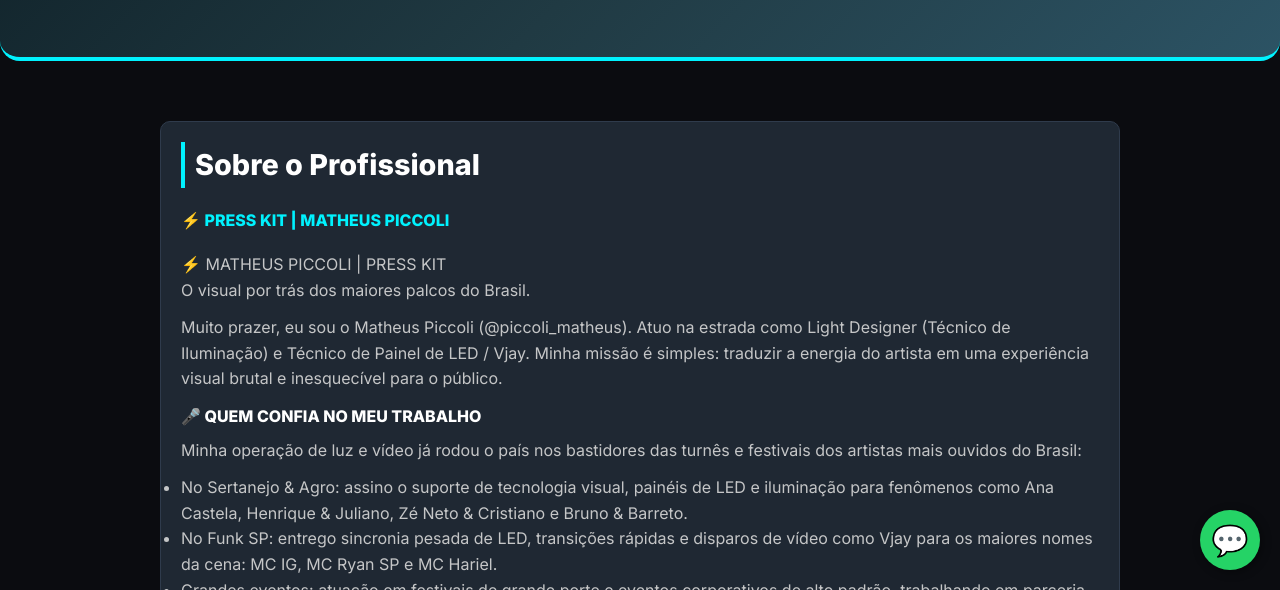
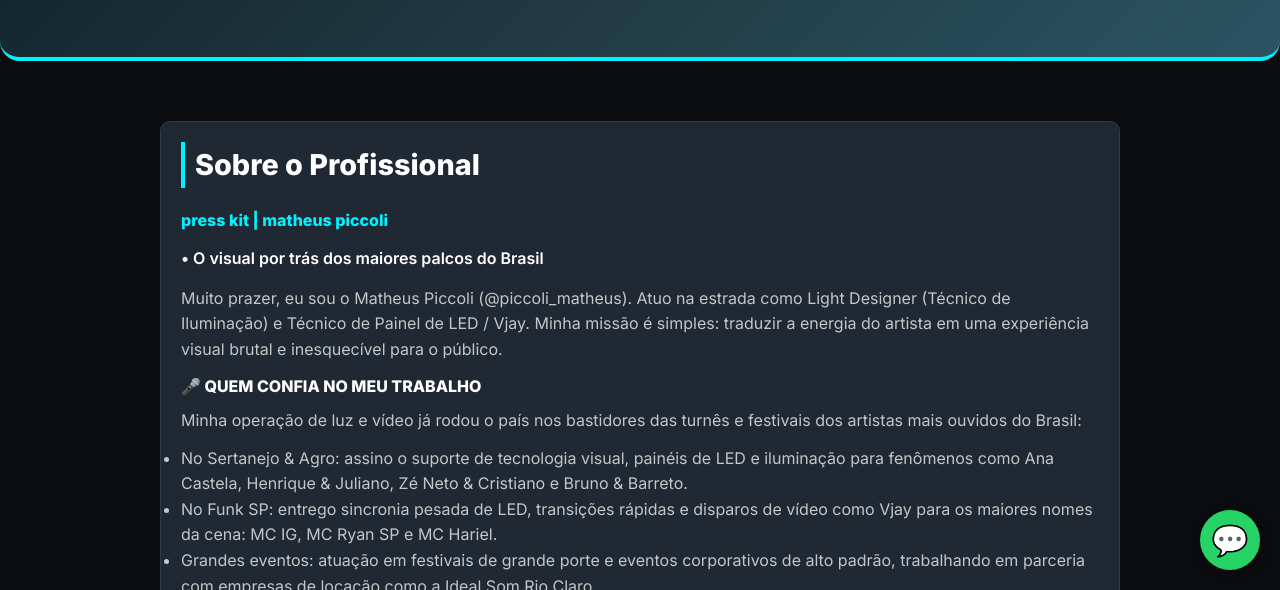
Before and after one commit to mathpiccoli5858/mathpiccoli5858.github.io, a plain HTML site: page index.html in a window 1280 px wide. Shown: the part 210-800 px from the top of the page. Drawn offline with Linux system fonts and the light colour scheme.

Commit message:
Atualizando subtítulo do press kit (texto em azul) e ajustando para mostrar o tópico 'O visual por trás dos maiores palcos do Brasil'

```diff
--- a/index.html
+++ b/index.html
@@ -81,8 +81,15 @@
             color: var(--accent-color);
             font-weight: 700;
             margin-top: 8px;
-            margin-bottom: 18px;
+            margin-bottom: 12px;
             font-size: 1rem;
+            text-transform: lowercase;
+        }
+
+        .press-topic {
+            color: var(--text-light);
+            font-weight: 600;
+            margin-bottom: 14px;
         }
 
         .press-content p {
@@ -192,11 +199,9 @@
         <!-- Seção SOBRE (substituída pelo press kit) -->
         <section id="sobre" class="card">
             <h2>Sobre o Profissional</h2>
-            <div class="press-subtitle">⚡ PRESS KIT | MATHEUS PICCOLI</div>
+            <div class="press-subtitle">press kit | matheus piccoli</div>
+            <div class="press-topic">• O visual por trás dos maiores palcos do Brasil</div>
             <div class="press-content">
-                <p>⚡ MATHEUS PICCOLI | PRESS KIT<br>
-                O visual por trás dos maiores palcos do Brasil.</p>
-
                 <p>Muito prazer, eu sou o Matheus Piccoli (@piccoli_matheus). Atuo na estrada como Light Designer (Técnico de Iluminação) e Técnico de Painel de LED / Vjay. Minha missão é simples: traduzir a energia do artista em uma experiência visual brutal e inesquecível para o público.</p>
 
                 <h4>🎤 QUEM CONFIA NO MEU TRABALHO</h4>
```
